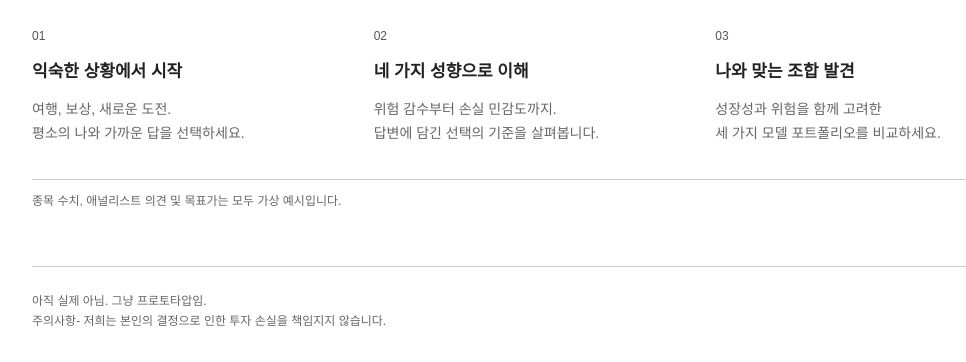
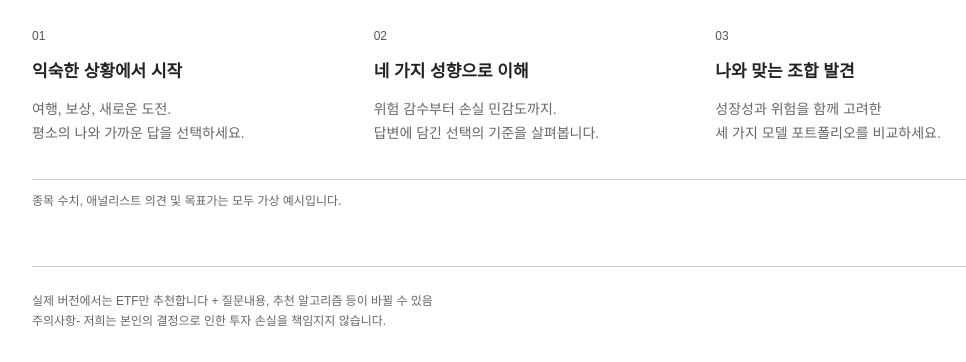
Before and after one commit to eive0217/Stinder_Demo, a Flask app: page / in a window 1280 px wide. Shown: the part 686-1048 px from the top of the page, without its empty margins (108-1074 px from the left). Run offline with Flask 3, Linux system fonts and the light colour scheme.

Commit message:
Update base.html

```diff
--- a/templates/base.html
+++ b/templates/base.html
@@ -1,4 +1,4 @@
 <!doctype html><html lang="ko"><head><meta charset="utf-8"><meta name="viewport" content="width=device-width,initial-scale=1"><meta name="csrf-token" content="{{ csrf }}"><meta name="description" content="일상 속 선택으로 알아보는 교육용 투자 성향 매칭 프로토타입"><title>Stock Tinder</title><link rel="stylesheet" href="{{ url_for('static',filename='css/style.css') }}"><script defer src="{{ url_for('static',filename='js/main.js') }}"></script></head><body>
 <header><a class="brand" href="/"> <span class="brand-mark">↗</span> Stock Tinder💋</a><span class="pill">아직 데모임</span></header>
 <main>{% if demo %}<div class="notice">{{ demo_notice }}</div>{% endif %}{% block content %}{% endblock %}</main>
-<footer>아직 실제 아님. 그냥 프로토타압임.<br>주의사항- 저희는 본인의 결정으로 인한 투자 손실을 책임지지 않습니다.</footer></body></html>
+<footer>실제 버전에서는 ETF만 추천합니다 + 질문내용, 추천 알고리즘 등이 바뀔 수 있음<br>주의사항- 저희는 본인의 결정으로 인한 투자 손실을 책임지지 않습니다.</footer></body></html>
```
